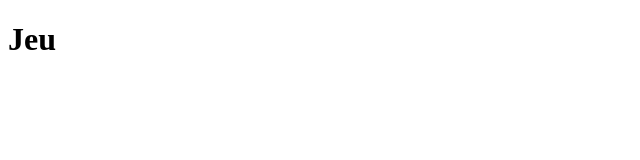
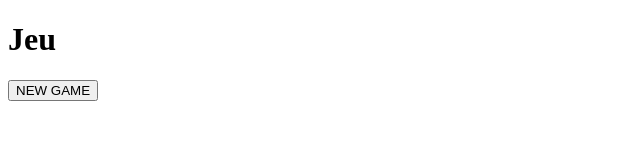
Before and after one commit to GrassartS/GrassartS-jeu.github.io, a plain HTML site: page index.html in a window 1280 px wide. Shown: the whole page, without its empty margins (0-640 px from the left). Drawn offline with Linux system fonts and the light colour scheme.

Commit message:
Update index.html

```diff
--- a/index.html
+++ b/index.html
@@ -18,6 +18,10 @@
 
     <h1>Jeu</h1>
 
+    <button type="button" class="btn"> NEW GAME </button>
+
+
+
   <script>
 
     <!--ajouter code Javascript -->
```
